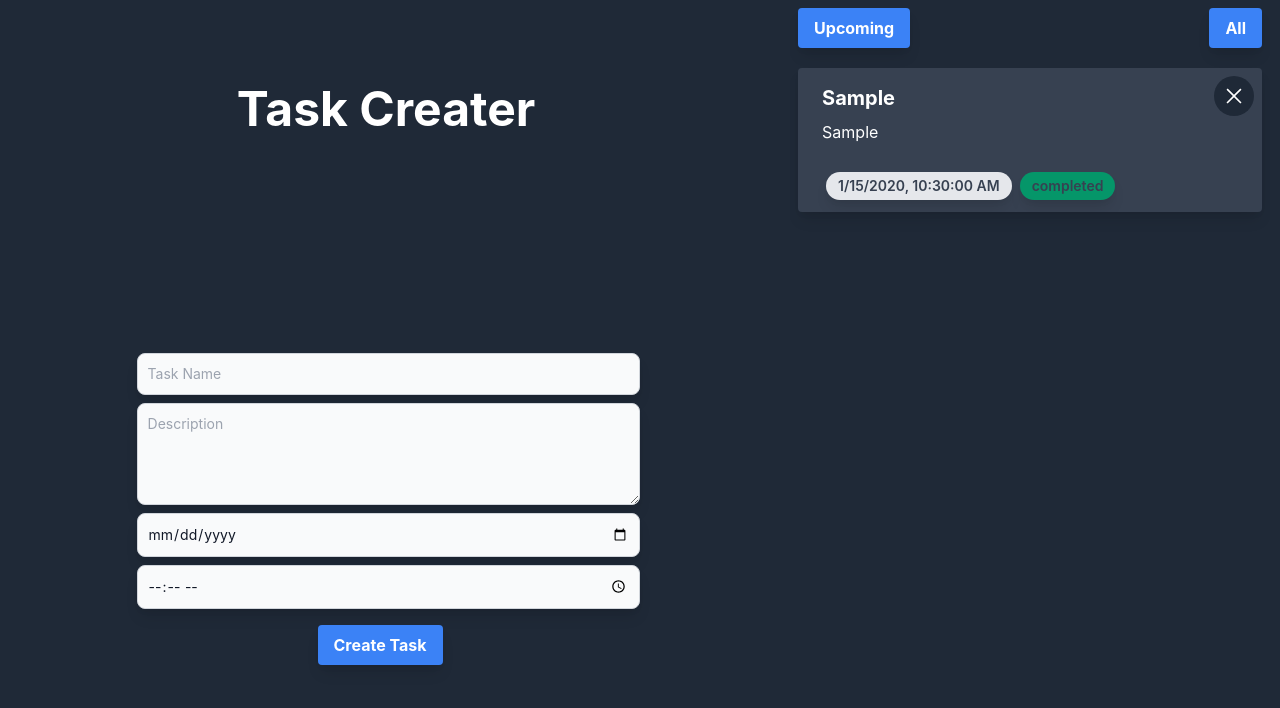
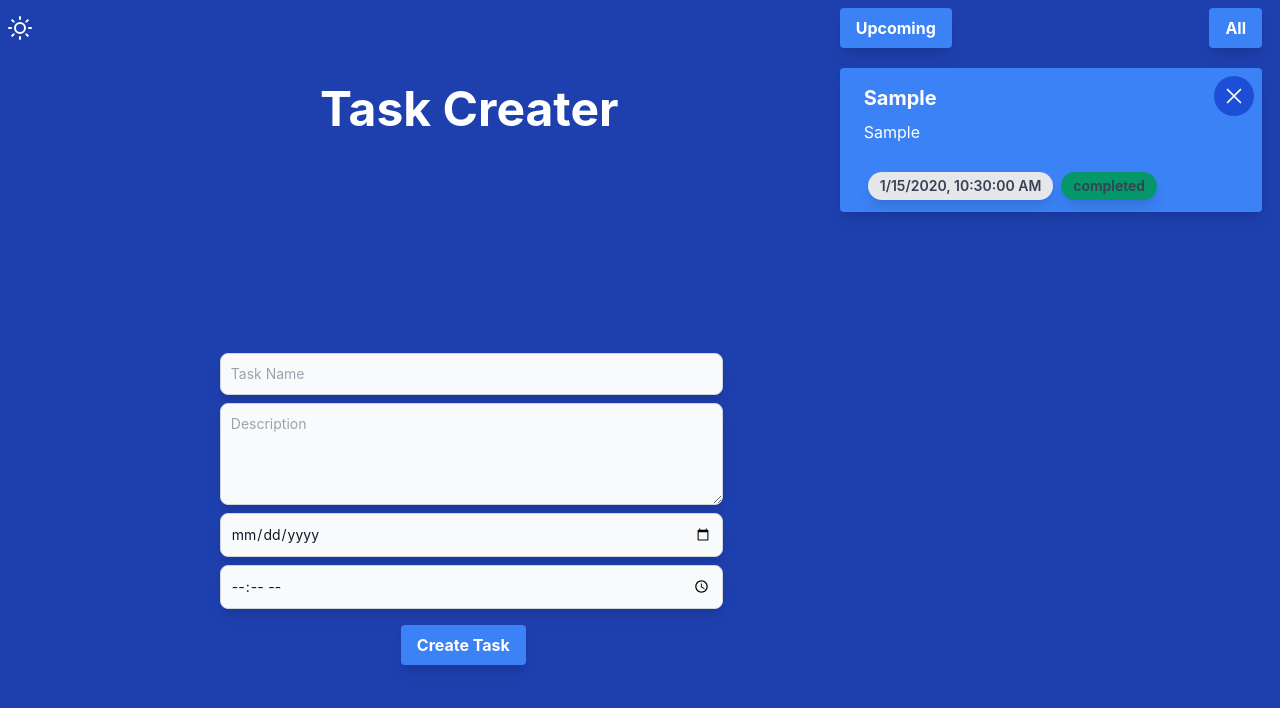
Before and after one commit to yathink3/edu-stack, a React (Vite) app: page / in a window 1280 px wide. Both pictures are taken after typing "Sample", "Sample", "2020-01-15", "10:30" into the empty fields and a click on the input "Create Task". Shown: the top 708 px of the page. Built offline with nearby package versions, Linux system fonts and the light colour scheme.

Commit message:
darkmode toggler

```diff
--- a/src/App.tsx
+++ b/src/App.tsx
@@ -1,9 +1,11 @@
+import DarkModeToggle from './components/darkmode-toggler';
 import TaskCreate from './components/task-create';
 import TaskList from './components/task-list';
 
 const App = () => {
   return (
-    <div className='bg-gray-800 h-screen min-h-full text-white grid md:grid-flow-col grid-flow-row gap-2'>
+    <div className='bg-blue-800 dark:bg-gray-800 h-screen min-h-full text-white grid md:grid-flow-col grid-flow-row gap-2'>
+      <DarkModeToggle />
       <TaskCreate />
       <TaskList />
     </div>
--- /dev/null
+++ b/src/components/darkmode-toggler.tsx
@@ -0,0 +1,41 @@
+import { useEffect, useState } from 'react';
+
+const useDarkMode = () => {
+  const [enabled, setEnabled] = useState(JSON.parse(window.localStorage.getItem('dark-mode') || 'false'));
+  useEffect(() => {
+    const className = 'dark';
+    const element = window.document.body;
+    if (enabled) element.classList.add(className);
+    else element.classList.remove(className);
+    window.localStorage.setItem('dark-mode', JSON.stringify(enabled));
+  }, [enabled]);
+  return [enabled, setEnabled];
+};
+
+const DarkModeToggler = () => {
+  const [darkMode, setDarkMode] = useDarkMode();
+
+  return (
+    <button onClick={() => setDarkMode(!darkMode)} className='md:col-span-1 px-2 my-2 rounded transition duration-200 focus:outline-none dark:focus:bg-gray-700 dark:hover:bg-gray-700 focus:bg-blue-400 hover:bg-blue-500 w-10 h-10'>
+      {darkMode ? (
+        <svg xmlns='http://www.w3.org/2000/svg' width='24' height='24' viewBox='0 0 24 24' fill='none' stroke='currentColor' strokeWidth='2' strokeLinecap='round' strokeLinejoin='round'>
+          <path d='M21 12.79A9 9 0 1 1 11.21 3 7 7 0 0 0 21 12.79z'></path>
+        </svg>
+      ) : (
+        <svg xmlns='http://www.w3.org/2000/svg' width='24' height='24' viewBox='0 0 24 24' fill='none' stroke='currentColor' strokeWidth='2' strokeLinecap='round' strokeLinejoin='round'>
+          <circle cx='12' cy='12' r='5'></circle>
+          <line x1='12' y1='1' x2='12' y2='3'></line>
+          <line x1='12' y1='21' x2='12' y2='23'></line>
+          <line x1='4.22' y1='4.22' x2='5.64' y2='5.64'></line>
+          <line x1='18.36' y1='18.36' x2='19.78' y2='19.78'></line>
+          <line x1='1' y1='12' x2='3' y2='12'></line>
+          <line x1='21' y1='12' x2='23' y2='12'></line>
+          <line x1='4.22' y1='19.78' x2='5.64' y2='18.36'></line>
+          <line x1='18.36' y1='5.64' x2='19.78' y2='4.22'></line>
+        </svg>
+      )}
+    </button>
+  );
+};
+
+export default DarkModeToggler;
--- a/src/components/task-list.tsx
+++ b/src/components/task-list.tsx
@@ -28,8 +28,8 @@ const TaskList = () => {
       <div className='justify-center'>
         {taskList.length === 0 && <div className='flex h-28 justify-center items-center'>No Task Found</div>}
         {taskList.map(task => (
-          <div key={task.id} className='bg-gray-700 rounded overflow-hidden my-3 mx-2 shadow-lg'>
-            <button onClick={e => removeTask(task.id)} className='bg-gray-800 hover:bg-gray-400  text-white hover:text-black text-center py-1.5 px-2.5 rounded-full h-10 w-10 inline-flex items-center float-right m-2'>
+          <div key={task.id} className='bg-blue-500 dark:bg-gray-700 rounded overflow-hidden my-3 mx-2 shadow-lg'>
+            <button onClick={e => removeTask(task.id)} className='bg-blue-700  dark:bg-gray-800 hover:bg-gray-400  text-white hover:text-black text-center py-1.5 px-2.5 rounded-full h-10 w-10 inline-flex items-center float-right m-2'>
               <svg className='fill-current h-6 w-6' fill='#000000' xmlns='http://www.w3.org/2000/svg' viewBox='0 0 50 50' width='50px' height='50px'>
                 <path d='M 9.15625 6.3125 L 6.3125 9.15625 L 22.15625 25 L 6.21875 40.96875 L 9.03125 43.78125 L 25 27.84375 L 40.9375 43.78125 L 43.78125 40.9375 L 27.84375 25 L 43.6875 9.15625 L 40.84375 6.3125 L 25 22.15625 Z' />
               </svg>
--- a/tailwind.config.js
+++ b/tailwind.config.js
@@ -1,6 +1,6 @@
 module.exports = {
   purge: ['./index.html', './src/**/*.{vue,js,ts,jsx,tsx}'],
-  darkMode: false, // or 'media' or 'class'
+  darkMode: 'class',
   theme: {
     extend: {},
   },
```
